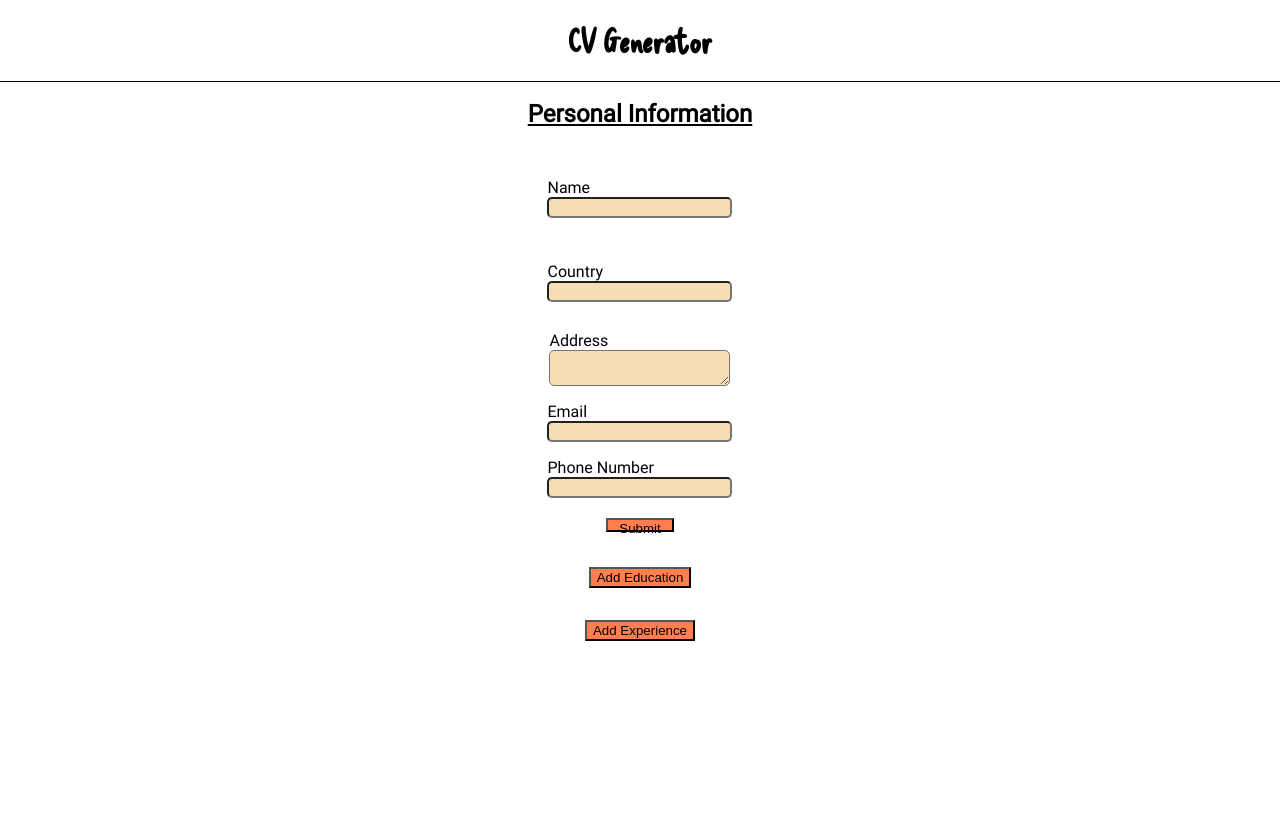
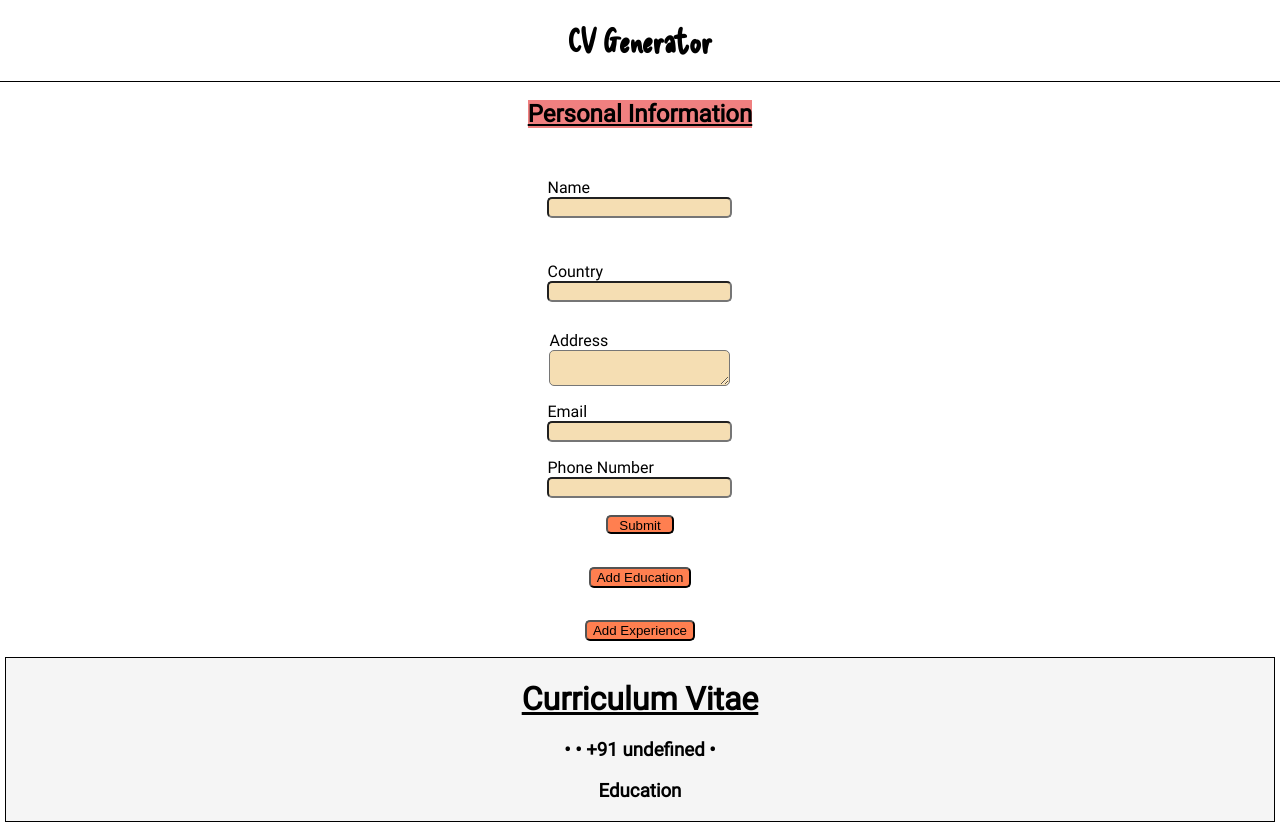
Before and after one commit to Adithya-why/CVapp, a React (Create React App) app in the folder cv-project/: page / in a window 1280 px wide. Before the commit the page ends 800 px from the top, so only its background shows below. Built offline with nearby package versions, Linux system fonts and the light colour scheme.

Commit message:
styled the cv

```diff
--- a/cv-project/src/CvInfo.js
+++ b/cv-project/src/CvInfo.js
@@ -39,10 +39,14 @@ class CvInfo extends React.Component{
         for(let j = 1;j<=ex;j++){
             let obj = expData[j];
             if(obj){
-            eres.push(<div key={uuidv4()}>{obj['cm']}</div>);
-            eres.push(<div key={uuidv4()}>{obj['tt']}</div>);
-            eres.push(<div key={uuidv4()}>{obj['res']}</div>);
-            eres.push(<div key={uuidv4()}>{obj['dow']}</div>);
+            eres.push(
+            <div>
+                            <div key={uuidv4()}>{obj['cm']}</div>
+                            <div key={uuidv4()}>{obj['tt']}</div>
+                            <div key={uuidv4()}>{obj['res']}</div>
+                            <div key={uuidv4()}>{obj['dow']}</div>
+            </div>
+            );
             }
         }
 
@@ -53,15 +57,26 @@ class CvInfo extends React.Component{
 
         return(
             <div className="cv">
+
+                <h1>Curriculum Vitae</h1>
             <div className="pd">
-                <div>{name}</div>
-                <div>{country}</div>
-                <div>{address}</div>
-                <div>{email}</div>
-                <div>{phone}</div>
+                <div><h1>{name}</h1></div>
+
+                <h3>{address} • {country} • {'+91 ' + phone} • {email}</h3>
+
             </div>
 
-            <div className="edu">{res}</div>
+
+            <h3>Education</h3>
+            <div className="cedu">
+
+
+                {
+                res.map((edu)=>{
+                    return <div>{edu}</div>;
+                })}
+
+            </div>
 
             <div className="exp">{eres}</div>
             </div>
--- a/cv-project/src/styles/app.css
+++ b/cv-project/src/styles/app.css
@@ -35,7 +35,7 @@
 }
 .gbtn{
     width: 30%;
-    height: 70%;
+    height: 90%;
 }
 body{
     padding: 0;
@@ -89,6 +89,7 @@ div.bar{
 
 .ginfo>h2{
     text-decoration: underline;
+    background-color: lightcoral;
 }
 
 
@@ -102,9 +103,34 @@ input,textarea{
     padding: 10px;
     background-color: honeydew;
     border-radius: 15px;
+
+
 }
 
 
 button{
     background-color: coral;
+    border-radius: 5px;
 }
+
+
+.cv{
+    width: 99%;
+    text-align: center;
+    border: 1px solid black;
+
+    background-color: whitesmoke;
+}
+
+
+.cv>h1{
+    text-align: center;
+    text-decoration: underline;
+}
+
+
+.cedu{
+    display: grid;
+    grid-template-columns: repeat(3,1fr);
+    row-gap: 2rem;
+}
```
